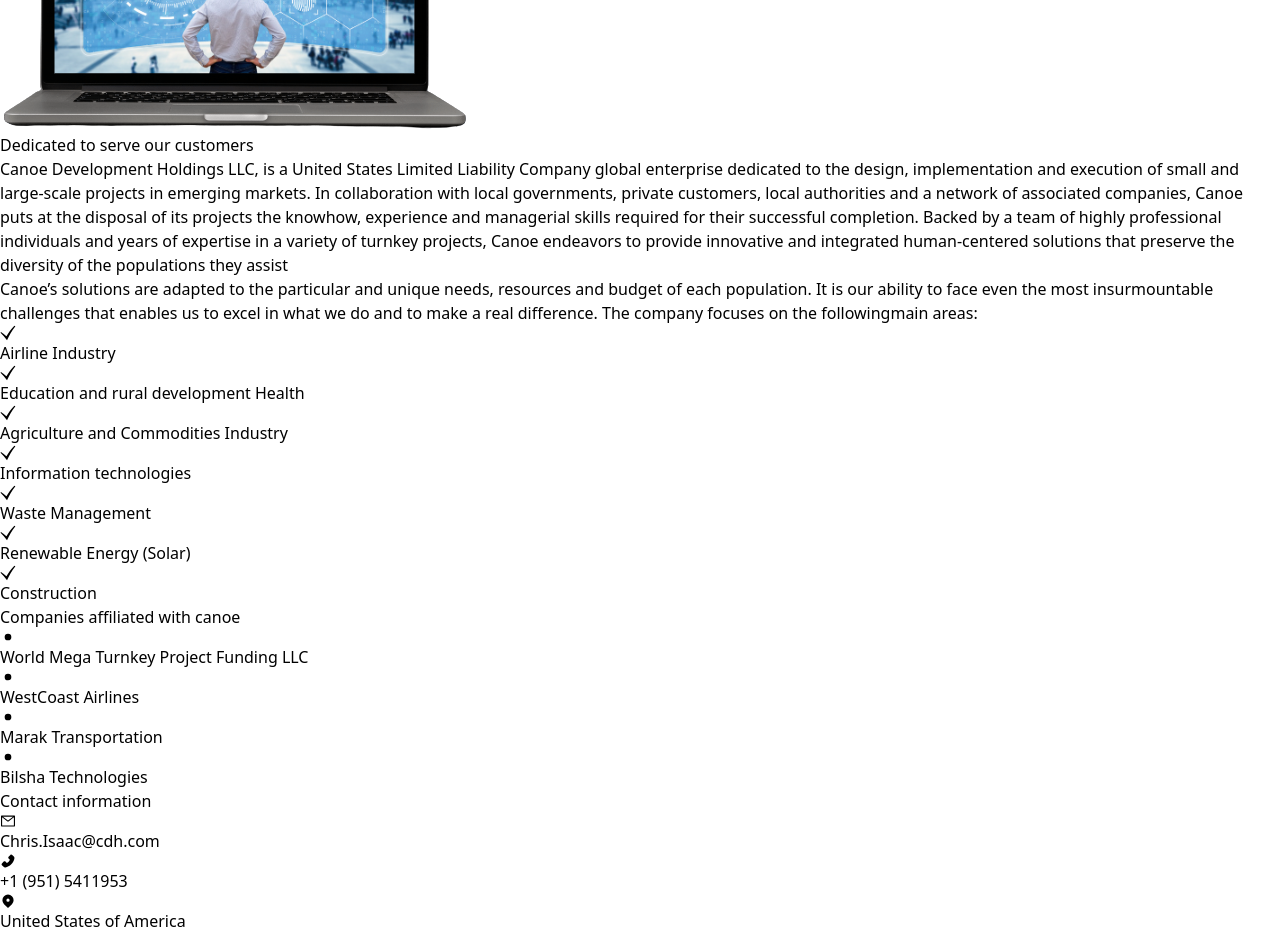
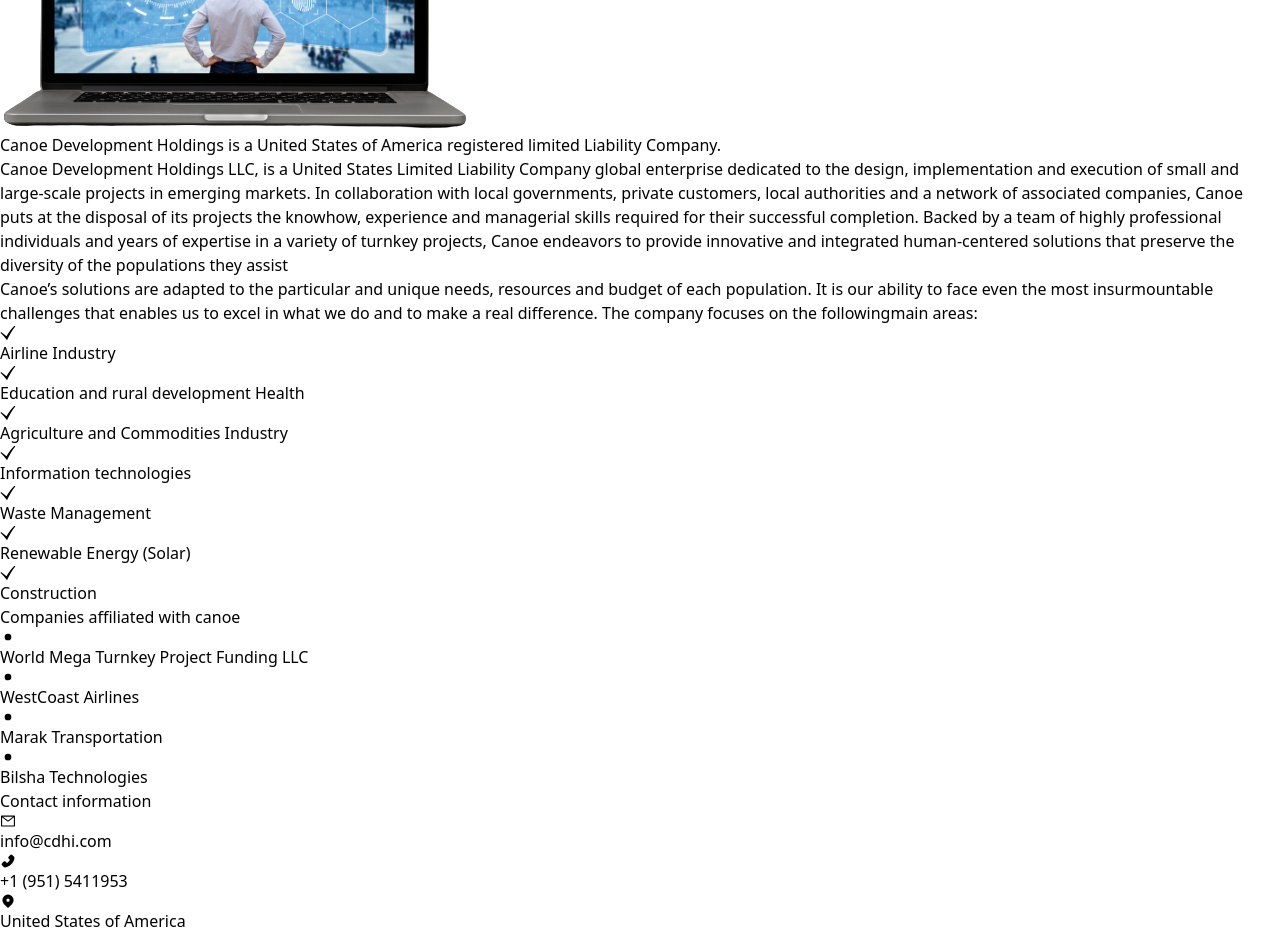
Before and after one commit to DesmondNzubechi/Canoe-company-, a React (Vite) app: page / in a window 1280 px wide. Shown: the part 340-1273 px from the top of the page. Built offline with nearby package versions, Linux system fonts and the light colour scheme.

Commit message:
new change

```diff
--- a/src/pages/Home/Home.jsx
+++ b/src/pages/Home/Home.jsx
@@ -15,13 +15,16 @@
         </div>
 
         <div className="pt-[100px] gap-[50px] pb-[50px] px-[20px] items-start grid grid-cols-1 lg:grid-cols-3">
-            <div className="flex flex-col gap-1 items-center justify-center">
+                    <div className="flex flex-col gap-2 items-center justify-center">
                 <h1 className="md:text-[25px] text-center text-[20px] font-bold upperacse text-slate-900">Sustainable Projects for Sustainable Growth</h1>
                 <img src={heroImg} alt="" />
             </div>
             <div className="lg:col-span-2 items-start flex flex-col gap-[30px]">
-                <div className="flex flex-col gap-1">
-                    <h1 className="font-bold text-black  text-[12px] md:text-[15px] uppercase">Dedicated to serve our customers</h1>
+                            <div className="flex flex-col gap-1">
+
+
+                                    <h1 className="font-bold text-black  text-[12px] md:text-[15px] uppercase">Canoe Development Holdings  is a United States of America registered limited Liability Company.
+</h1>
                     <p className="text-slate-700 font-semibold  text-[12px] md:text-[15px]">
 Canoe Development Holdings LLC, is a United States Limited Liability Company global enterprise
 dedicated to the design, implementation and execution of small and large-scale projects in
@@ -119,7 +122,7 @@
 
                         <li className="flex flex-row gap-2 items-center">
                                 <AiOutlineMail className="text-slate-900 bg-slate-50 p-1 rounded-full  text-[20px]" />
-                                <span className="text-slate-700 text-[15px] md:text-[18px] "><a href="mailto:Chris.Isaac@cdh.com">Chris.Isaac@cdh.com</a></span>
+                                <span className="text-slate-700 text-[15px] md:text-[18px] "><a href="mailto:info@cdhi.com">info@cdhi.com</a></span>
                         </li>
                         <li className="flex flex-row gap-2 items-center">
                                 <AiFillPhone className="text-slate-900 bg-slate-50 p-1 rounded-full text-[20px]" />
```
